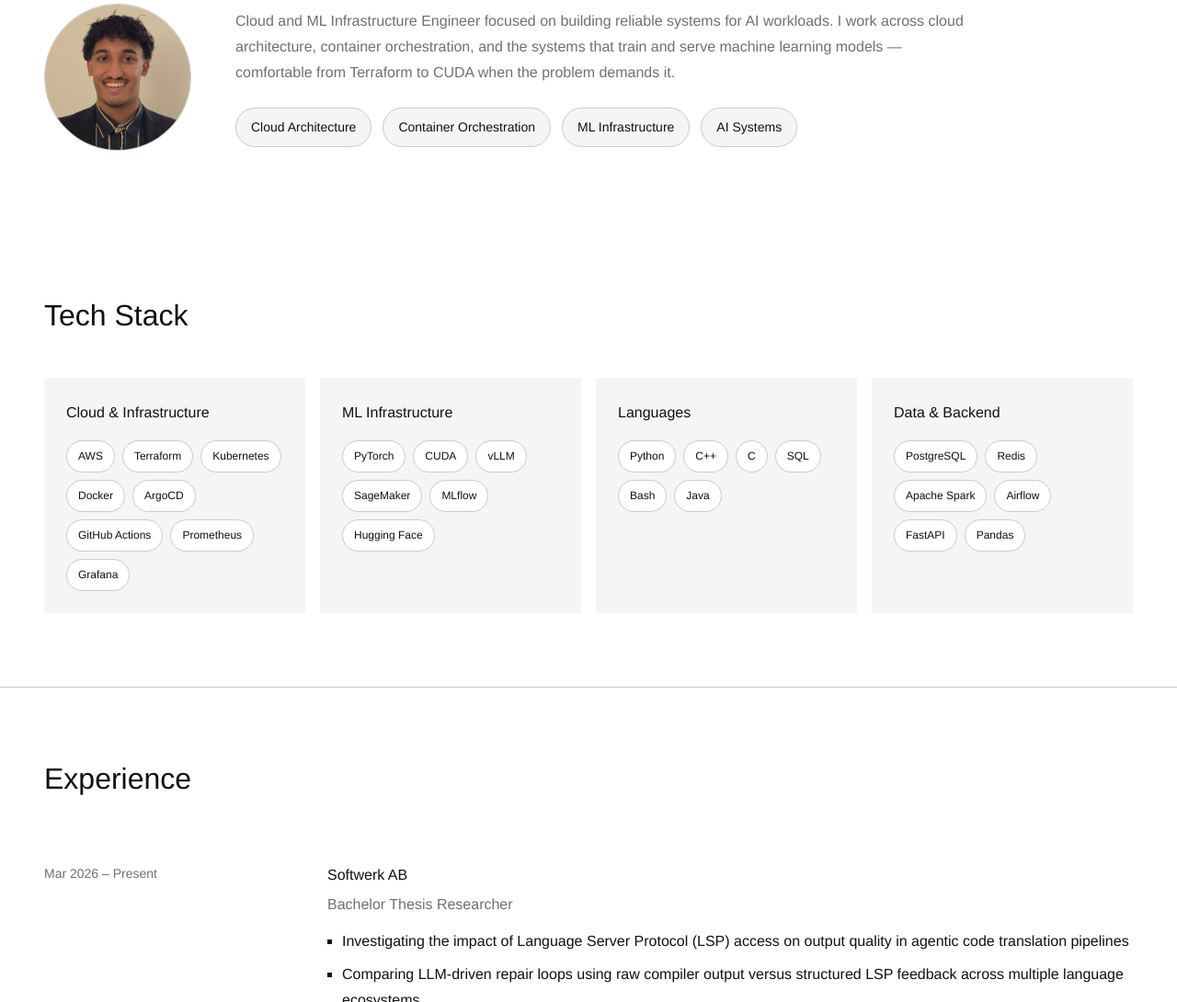
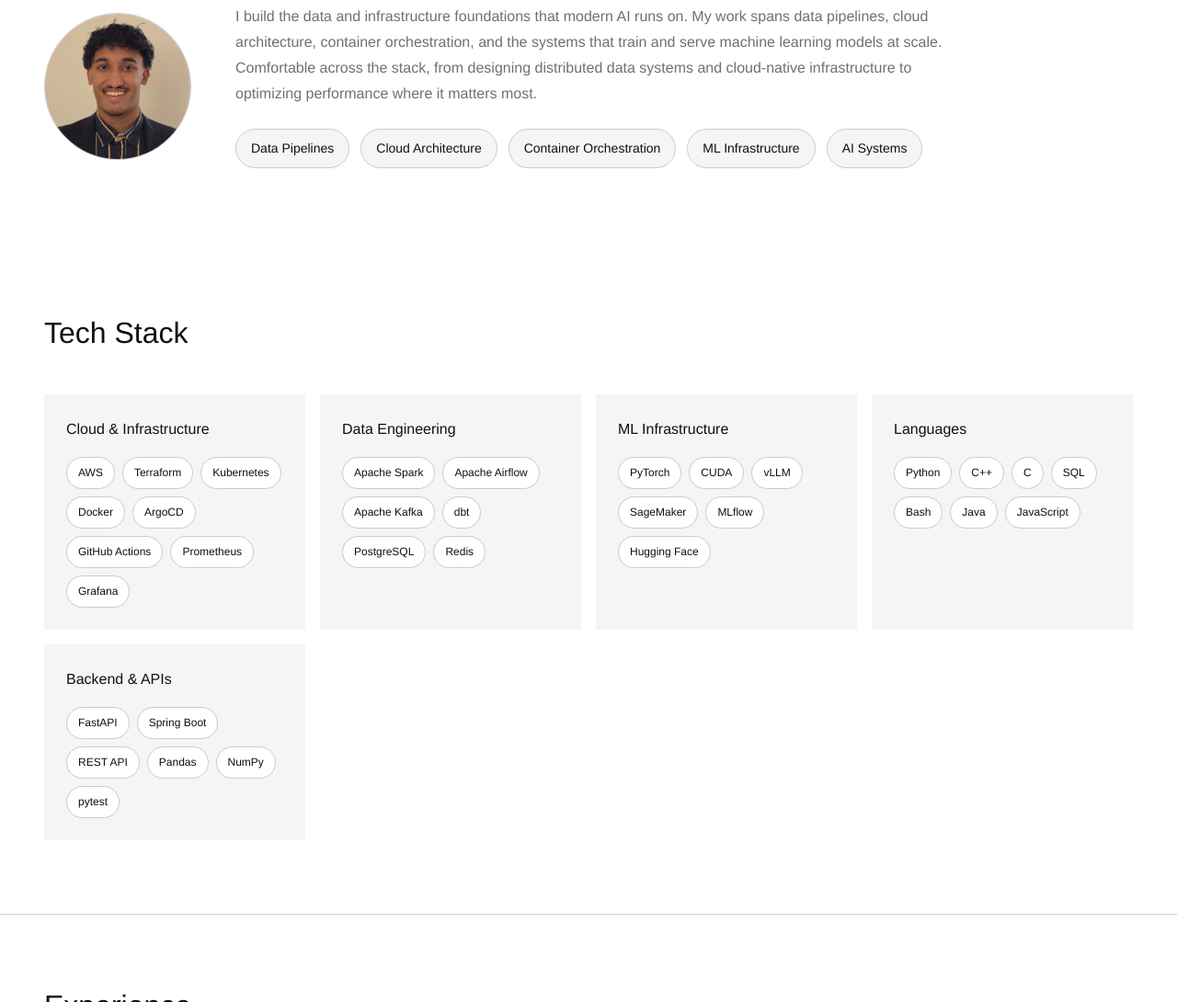
Before and after one commit to youni20/portfolio, a plain HTML site: page index.html in a window 1280 px wide. Shown: the part 843-1933 px from the top of the page at 92% size. Drawn offline with Linux system fonts and the light colour scheme.

Commit message:
Reworded better

```diff
--- a/index.html
+++ b/index.html
@@ -4,9 +4,9 @@
 <head>
     <meta charset="UTF-8">
     <meta name="viewport" content="width=device-width, initial-scale=1.0">
-    <title>Younus Mashoor — Cloud & AI Infrastructure Engineer</title>
+    <title>Younus Mashoor — Cloud, Data & AI Infrastructure Engineer</title>
     <meta name="description"
-        content="Younus Mashoor — Cloud and AI Infrastructure Engineer focused on building reliable systems for AI workloads. Working across cloud architecture, container orchestration, and the systems that train and serve machine learning models.">
+        content="Younus Mashoor — Cloud, Data & AI Infrastructure Engineer building the data and infrastructure foundations that modern AI runs on. Spanning data pipelines, cloud architecture, container orchestration, and ML training and serving systems.">
 
     <link href="https://cdnjs.cloudflare.com/ajax/libs/font-awesome/6.5.1/css/all.min.css" rel="stylesheet">
     <link rel="stylesheet" href="styles.css">
@@ -55,7 +55,7 @@
                     <h1 class="hero-name display-text">
                         <span class="hero-name-first">Younus</span> <span class="hero-name-last">Mashoor</span>
                     </h1>
-                    <p class="hero-title">Cloud & AI Infrastructure Engineer</p>
+                    <p class="hero-title">Cloud, Data & AI Infrastructure Engineer</p>
 
                     <div class="hero-socials">
                         <a href="https://github.com/youni20" target="_blank" rel="noopener noreferrer" aria-label="GitHub">
@@ -82,9 +82,10 @@
                     <img src="pfp.jpg" alt="Younus Mashoor" class="profile-pic" loading="lazy">
 
                     <div class="about-content">
-                        <p class="about-lead">Cloud and ML Infrastructure Engineer focused on building reliable systems for AI workloads. I work across cloud architecture, container orchestration, and the systems that train and serve machine learning models — comfortable from Terraform to CUDA when the problem demands it.</p>
+                        <p class="about-lead">I build the data and infrastructure foundations that modern AI runs on. My work spans data pipelines, cloud architecture, container orchestration, and the systems that train and serve machine learning models at scale. Comfortable across the stack, from designing distributed data systems and cloud-native infrastructure to optimizing performance where it matters most.</p>
 
                         <div class="focus-pills stagger">
+                            <span class="focus-pill">Data Pipelines</span>
                             <span class="focus-pill">Cloud Architecture</span>
                             <span class="focus-pill">Container Orchestration</span>
                             <span class="focus-pill">ML Infrastructure</span>
@@ -116,6 +117,18 @@
                     </article>
 
                     <article class="tech-card">
+                        <h3 class="tech-card-title">Data Engineering</h3>
+                        <div class="tech-chips">
+                            <span class="tech-chip">Apache Spark</span>
+                            <span class="tech-chip">Apache Airflow</span>
+                            <span class="tech-chip">Apache Kafka</span>
+                            <span class="tech-chip">dbt</span>
+                            <span class="tech-chip">PostgreSQL</span>
+                            <span class="tech-chip">Redis</span>
+                        </div>
+                    </article>
+
+                    <article class="tech-card">
                         <h3 class="tech-card-title">ML Infrastructure</h3>
                         <div class="tech-chips">
                             <span class="tech-chip">PyTorch</span>
@@ -136,18 +149,19 @@
                             <span class="tech-chip">SQL</span>
                             <span class="tech-chip">Bash</span>
                             <span class="tech-chip">Java</span>
+                            <span class="tech-chip">JavaScript</span>
                         </div>
                     </article>
 
                     <article class="tech-card">
-                        <h3 class="tech-card-title">Data &amp; Backend</h3>
+                        <h3 class="tech-card-title">Backend &amp; APIs</h3>
                         <div class="tech-chips">
-                            <span class="tech-chip">PostgreSQL</span>
-                            <span class="tech-chip">Redis</span>
-                            <span class="tech-chip">Apache Spark</span>
-                            <span class="tech-chip">Airflow</span>
                             <span class="tech-chip">FastAPI</span>
+                            <span class="tech-chip">Spring Boot</span>
+                            <span class="tech-chip">REST API</span>
                             <span class="tech-chip">Pandas</span>
+                            <span class="tech-chip">NumPy</span>
+                            <span class="tech-chip">pytest</span>
                         </div>
                     </article>
                 </div>
```
